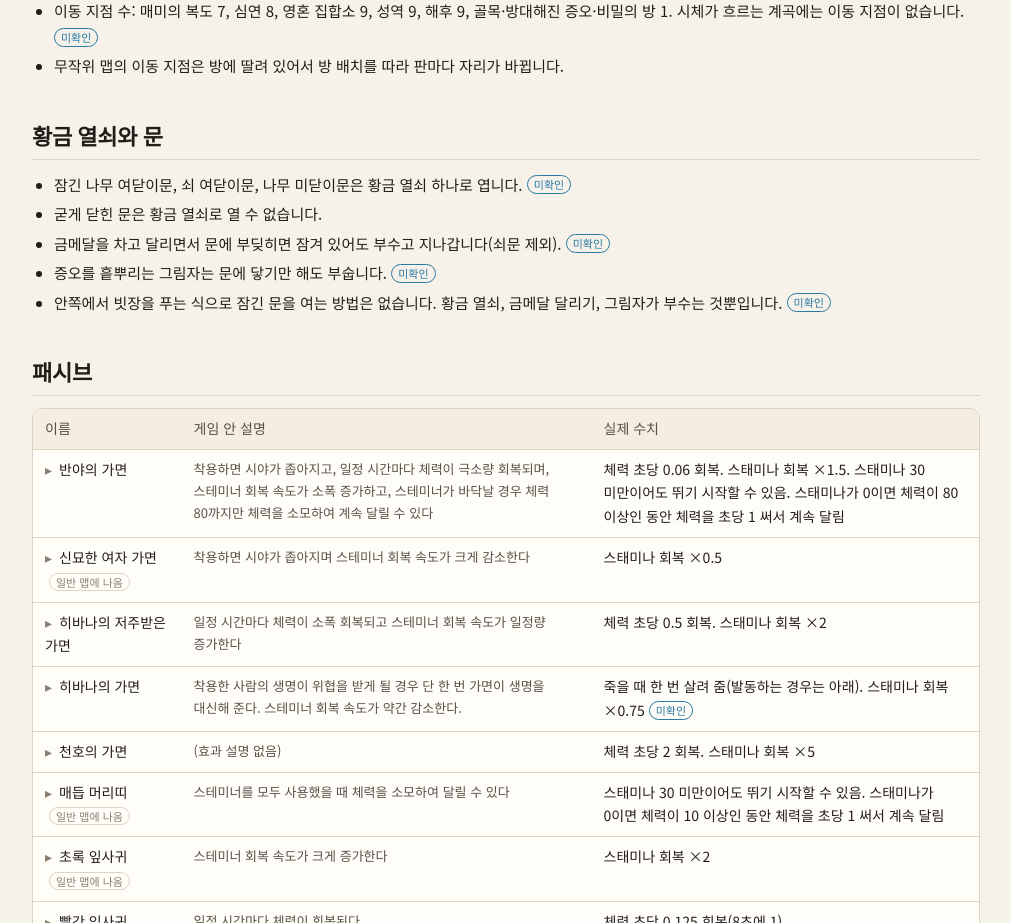
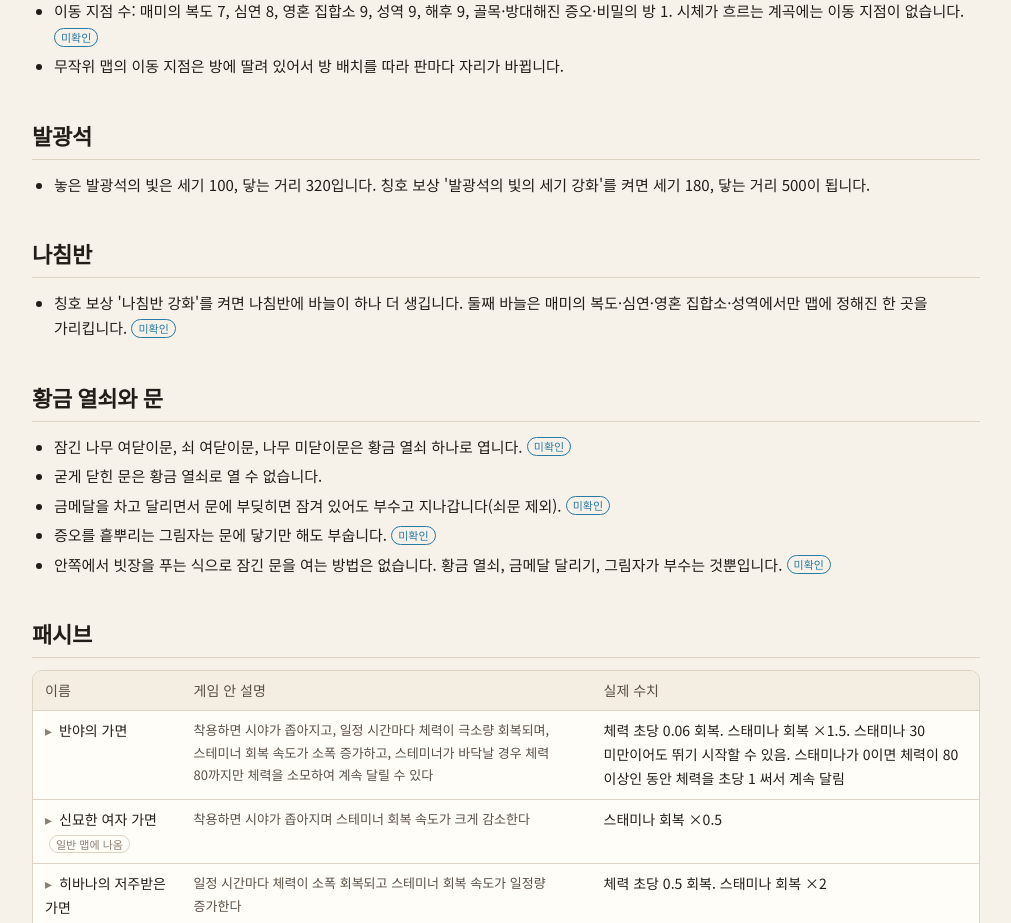
Before and after one commit to Mugamta/ShadowCorridorHelper, a Nuxt app: page /items in a window 1280 px wide. Shown: the part 1180-2103 px from the top of the page, without its empty margins (134-1145 px from the left). Built offline with nearby package versions, Linux system fonts and the light colour scheme.

Commit message:
발광석·나침반 칭호 보상 효과 추가
Co-Authored-By: Claude Fable 5.2 <noreply@anthropic.com>

```diff
--- a/pages/index.vue
+++ b/pages/index.vue
@@ -38,7 +38,7 @@ const SECTIONS = [
   {
     to: '/items',
     title: '아이템',
-    text: '낡은 카메라·손전등·폭죽·수정 구슬, 황금 열쇠와 문, 패시브, 아이템 줍기.',
+    text: '낡은 카메라·손전등·폭죽·수정 구슬·발광석·나침반, 황금 열쇠와 문, 패시브, 아이템 줍기.',
   },
   {
     to: '/maps',
--- a/pages/items.vue
+++ b/pages/items.vue
@@ -68,6 +68,20 @@
         증오·비밀의 방 1. 시체가 흐르는 계곡에는 이동 지점이 없습니다. <SourceTag src="pak" />
       </li>
       <li>무작위 맵의 이동 지점은 방에 딸려 있어서 방 배치를 따라 판마다 자리가 바뀝니다.</li>
+    </ul>
+    <h2 id="glowstone">발광석</h2>
+    <ul>
+      <li>
+        놓은 발광석의 빛은 세기 100, 닿는 거리 320입니다. 칭호 보상 '발광석의 빛의 세기 강화'를 켜면
+        세기 180, 닿는 거리 500이 됩니다.
+      </li>
+    </ul>
+    <h2 id="compass">나침반</h2>
+    <ul>
+      <li>
+        칭호 보상 '나침반 강화'를 켜면 나침반에 바늘이 하나 더 생깁니다. 둘째 바늘은 매미의
+        복도·심연·영혼 집합소·성역에서만 맵에 정해진 한 곳을 가리킵니다. <SourceTag src="pak" />
+      </li>
     </ul>
 
     <h2 id="keys">황금 열쇠와 문</h2>
```
